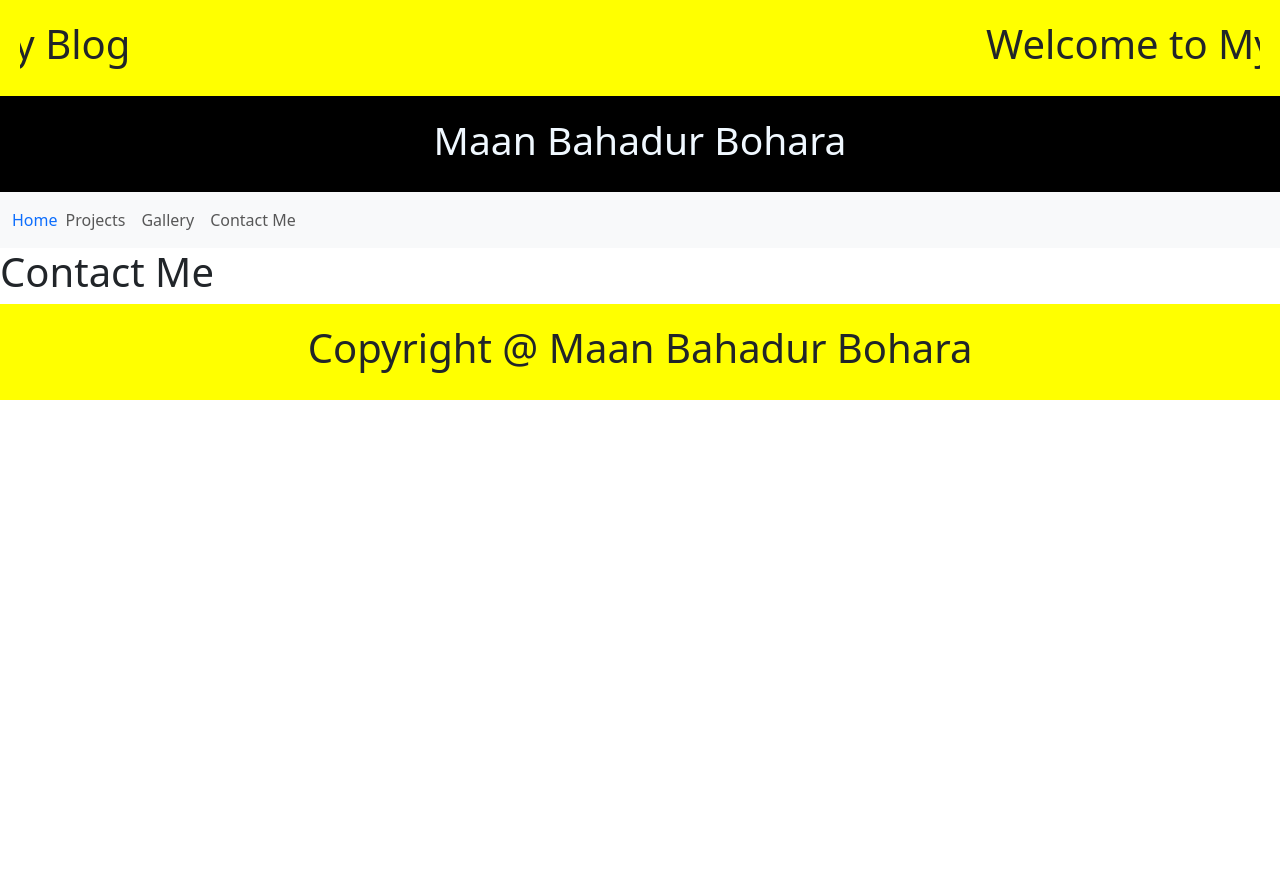
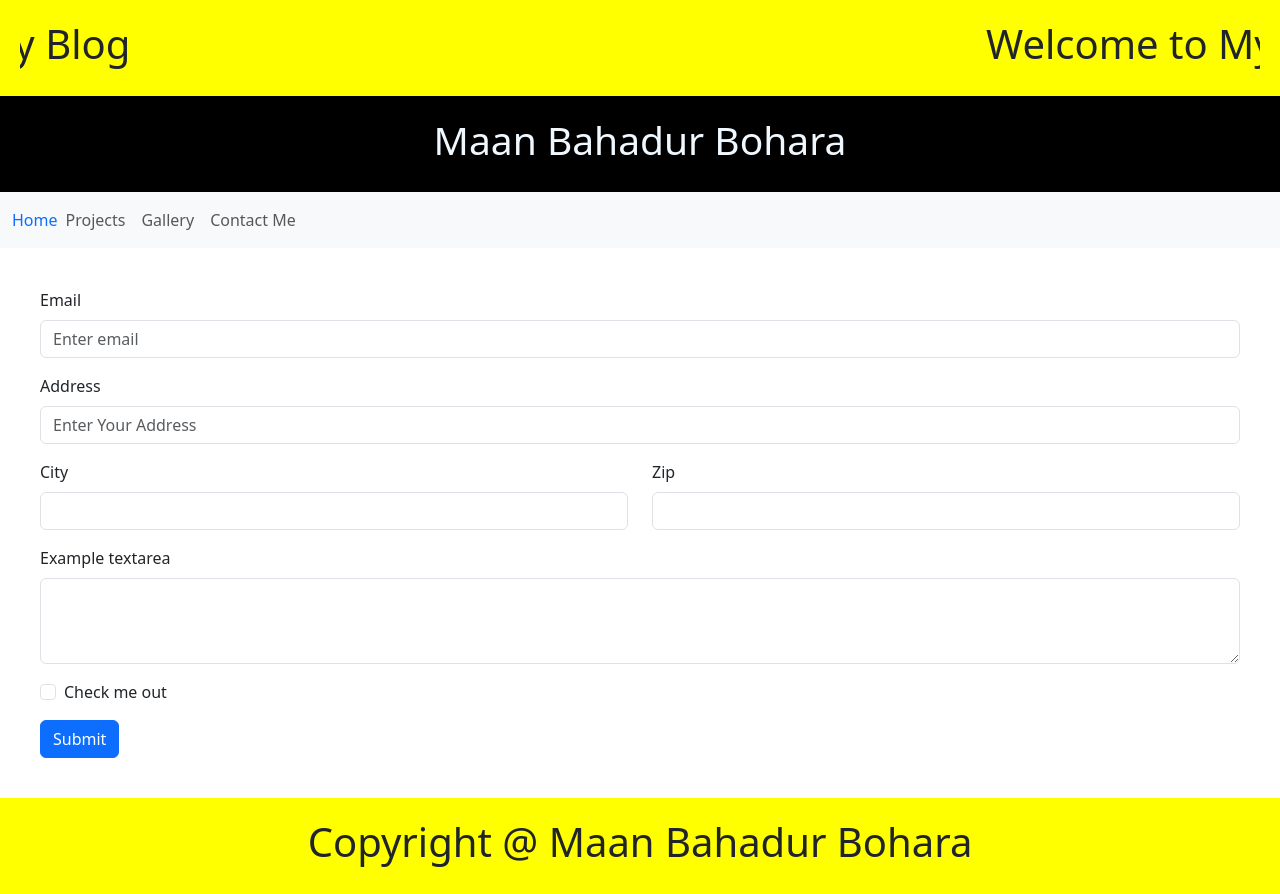
Before and after one commit to kraftifyweb/maanbahadur, a React (Create React App) app: page /contact in a window 1280 px wide. Before the commit the page ends 800 px from the top, so only its background shows below. Built offline with nearby package versions, Linux system fonts and the light colour scheme.

Commit message:
added form

```diff
--- a/src/Comp/Contact/Contact.jsx
+++ b/src/Comp/Contact/Contact.jsx
@@ -1,11 +1,51 @@
 import React from 'react'
+import Button from 'react-bootstrap/Button';
+import Col from 'react-bootstrap/Col';
+import Form from 'react-bootstrap/Form';
+import Row from 'react-bootstrap/Row';
+import './form.css'
 
 function Contact() {
   return (
-    <div>
-        <h1>Contact Me</h1>
-    </div>
-  )
+    <Form className='form'>
+      <Row className="mb-3">
+        <Form.Group as={Col} controlId="formGridEmail">
+          <Form.Label>Email</Form.Label>
+          <Form.Control type="email" placeholder="Enter email" />
+        </Form.Group>
+      </Row>
+
+      <Form.Group className="mb-3" controlId="formGridAddress1">
+        <Form.Label>Address</Form.Label>
+        <Form.Control placeholder="Enter Your Address" />
+      </Form.Group>
+
+      <Row className="mb-3">
+        <Form.Group as={Col} controlId="formGridCity">
+          <Form.Label>City</Form.Label>
+          <Form.Control />
+        </Form.Group>
+
+        <Form.Group as={Col} controlId="formGridZip">
+          <Form.Label>Zip</Form.Label>
+          <Form.Control />
+        </Form.Group>
+      </Row>
+
+      <Form.Group className="mb-3" controlId="exampleForm.ControlTextarea1">
+        <Form.Label>Example textarea</Form.Label>
+        <Form.Control as="textarea" rows={3} />
+      </Form.Group>
+
+      <Form.Group className="mb-3" id="formGridCheckbox">
+        <Form.Check type="checkbox" label="Check me out" />
+      </Form.Group>
+
+      <Button variant="primary" type="submit">
+        Submit
+      </Button>
+    </Form>
+  );
 }
 
-export default Contact
+export default Contact;
--- /dev/null
+++ b/src/Comp/Contact/form.css
@@ -0,0 +1,3 @@
+.form{
+    padding: 40px;
+}
```
